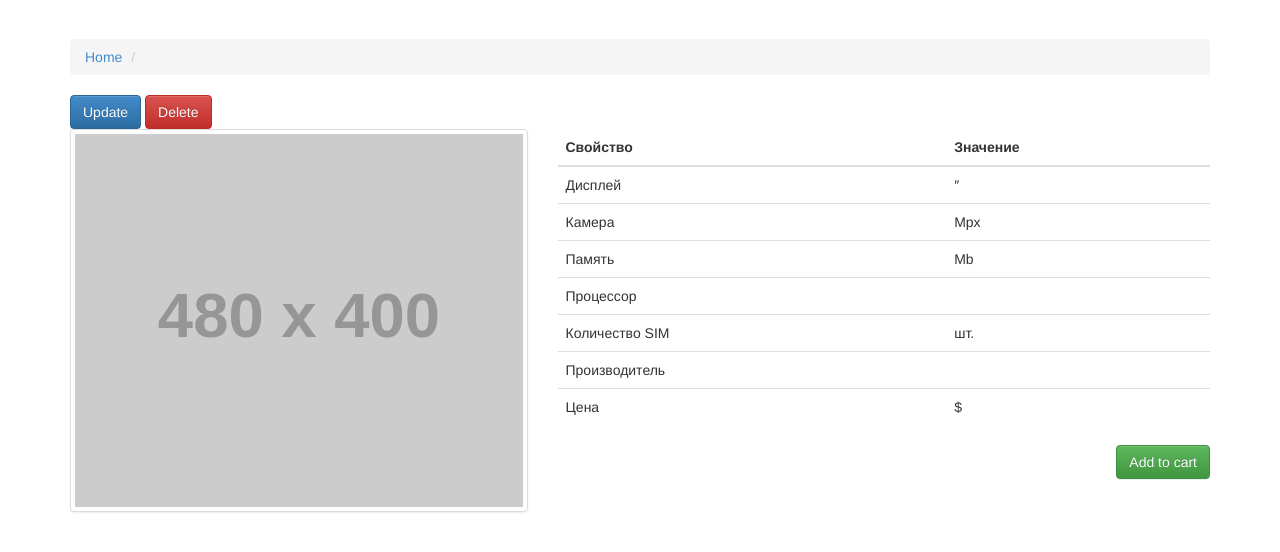
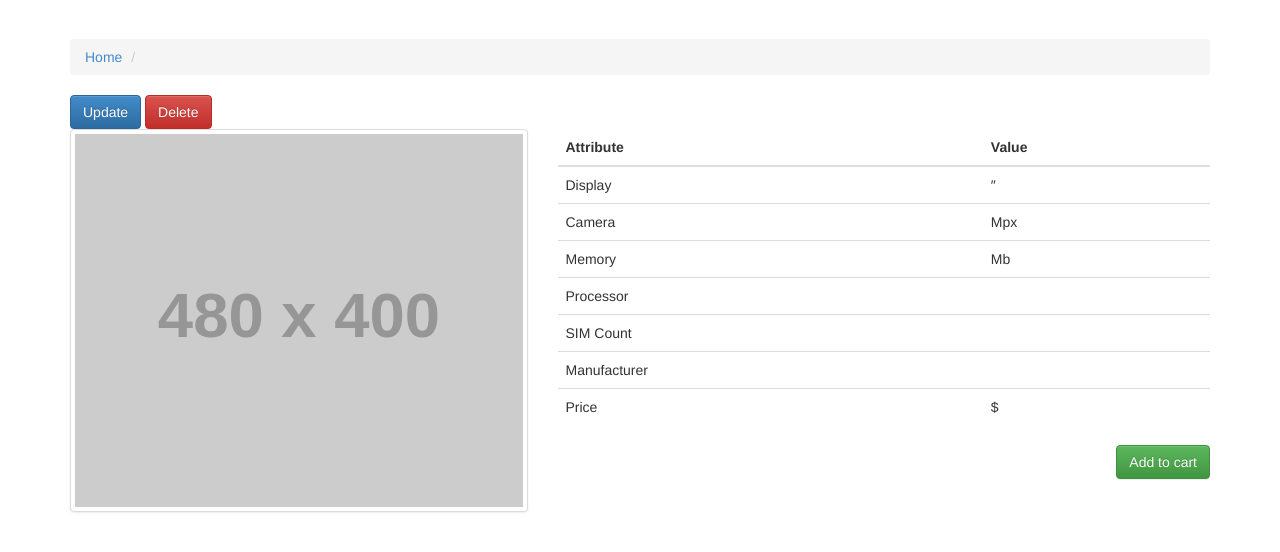
Before and after one commit to lyhoshva/Framework, a PHP site: template src/Shop/views/Product/show.php in a window 1280 px wide. Shown: the part 51-603 px from the top of the page. Run offline with PHP 8.4, Linux system fonts and the light colour scheme; the template is opened without the code that fills it, so the values that code supplies are empty; grey boxes labelled with a size stand in for pictures from a placeholder-image service; some libraries are stand-ins or nearby versions.

Commit message:
Translated

```diff
--- a/src/Shop/Controller/ProductController.php
+++ b/src/Shop/Controller/ProductController.php
@@ -20,9 +20,11 @@ class ProductController extends Controller
     public function listAction()
     {
         $products = Product::getRepository()->findAll();
+        $manufacturers = Manufacturer::getRepository()->findAll();
 
         return $this->render('list', [
             'products' => $products,
+            'manufacturers' => $manufacturers,
         ]);
     }
 
--- a/src/Shop/views/Cart/list.php
+++ b/src/Shop/views/Cart/list.php
@@ -7,7 +7,7 @@
 $cart_array = $cart->getCartArray();
 ?>
 <h1>Cart list</h1>
-<a href="<?= $this->generateRoute('clear_cart') ?>" class="btn btn-primary">Clear cart</a>
+<a href="<?= $this->generateRoute('clear_cart') ?>" class="btn btn-primary" data-method="POST">Clear cart</a>
 <a href="<?= $this->generateRoute('order_create') ?>" class="btn btn-success">Make order</a>
 <table class="table table-hover">
     <tbody>
--- a/src/Shop/views/Product/show.php
+++ b/src/Shop/views/Product/show.php
@@ -26,37 +26,37 @@ use Shop\Model\Roles;
     <table class="table table-hover">
         <thead>
         <tr>
-            <th>Свойство</th>
-            <th>Значение</th>
+            <th>Attribute</th>
+            <th>Value</th>
         </tr>
         </thead>
         <tbody>
         <tr>
-            <td>Дисплей</td>
+            <td>Display</td>
             <td><?= $product->getDisplay() ?>″</td>
         </tr>
         <tr>
-            <td>Камера</td>
+            <td>Camera</td>
             <td><?= $product->getCamera() ?> Mpx</td>
         </tr>
         <tr>
-            <td>Память</td>
+            <td>Memory</td>
             <td><?= $product->getMemory() ?> Mb</td>
         </tr>
         <tr>
-            <td>Процессор</td>
+            <td>Processor</td>
             <td><?= $product->getProcessor() ?></td>
         </tr>
         <tr>
-            <td>Количество SIM</td>
-            <td><?= $product->getSimCount() ?> шт.</td>
+            <td>SIM Count</td>
+            <td><?= $product->getSimCount() ?> </td>
         </tr>
         <tr>
-            <td>Производитель</td>
+            <td>Manufacturer</td>
             <td><?= $product->getManufacturer()->getName() ?></td>
         </tr>
         <tr>
-            <td>Цена</td>
+            <td>Price</td>
             <td>$ <?= $product->getPrice() ?></td>
         </tr>
         </tbody>
```
Also changed, not shown: src/Shop/views/Product/list.php (+3 -13 lines).
